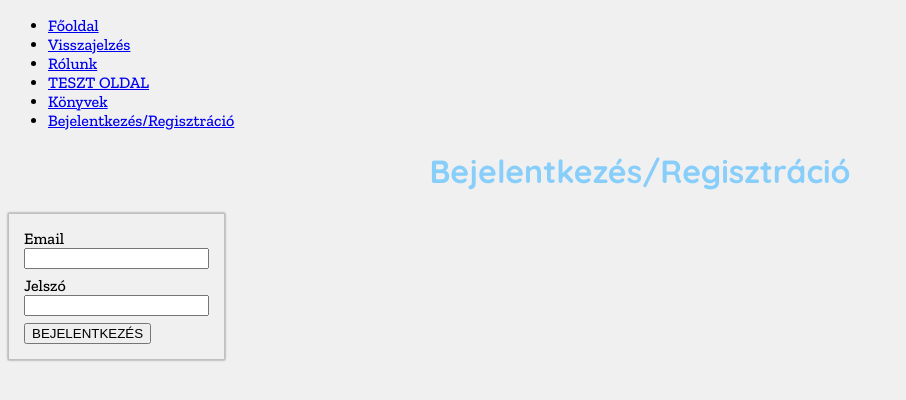
After one commit to NagypalMarton/Konyvorzo, a PHP site: page /pages/bej-reg.html in a window 1280 px wide. The commit adds this page. Shown: the top 400 px of the page, without its empty margins (0-906 px from the left). Run offline with PHP 8.4, Linux system fonts and the light colour scheme.

Commit message:
20200824

```diff
--- a/aboutme.html
+++ b/aboutme.html
@@ -14,6 +14,7 @@
         <li><a href="aboutme.html">Rólunk</a></li>
         <li><a href="/pages/tesztoldal.html">TESZT OLDAL</a></li>
         <li><a href="pages/books.html">Könyvek</a></li>
+        <li><a href="pages/bej-reg.html">Bejelentkezés/Regisztráció</a></li>
     </ul>
     <h1>Rólunk</h1>
     <h2>Mit érdemes tudni a <em>Könyvörző</em> oldalról?</h2>
--- a/index.html
+++ b/index.html
@@ -14,6 +14,7 @@
         <li><a href="aboutme.html">Rólunk</a></li>
         <li><a href="pages/tesztoldal.html">TESZT OLDAL</a></li>
         <li><a href="pages/books.html">Könyvek</a></li>
+        <li><a href="pages/bej-reg.html">Bejelentkezés/Regisztráció</a></li>
     </ul>
     <h1>Könyvörző</h1>
     <h2>Magyar könyves közösségi oldal</h2>
--- /dev/null
+++ b/pages/bej-reg.html
@@ -0,0 +1,41 @@
+<!DOCTYPE html>
+<html lang="hun">
+
+<head>
+    <meta charset="UTF-8">
+    <meta name="viewport" content="width=device-width, initial-scale=1.0">
+    <title>Könyvörző</title>
+    <link rel="stylesheet" href="/style/index.css">
+</head>
+
+<body id="bej-body">
+    <ul>
+        <li><a href="/index.html">Főoldal</a></li>
+        <li><a href="/visszajelzes.html">Visszajelzés</a></li>
+        <li><a href="/aboutme.html">Rólunk</a></li>
+        <li><a href="/pages/tesztoldal.html">TESZT OLDAL</a></li>
+        <li><a href="books.html">Könyvek</a></li>
+        <li><a href="bej-reg.html">Bejelentkezés/Regisztráció</a></li>
+    </ul>
+    <h1>
+        Bejelentkezés/Regisztráció
+    </h1>
+    <DIV class="login-div">
+        <DIV class="form-group">
+            <LABEL> Email</LABEL>
+            <INPUT class="form-control" type="email" name="email">
+        </DIV>
+
+        <DIV class="form-group">
+            <LABEL> Jelszó</LABEL>
+            <INPUT class="form-control red" type="password"” name="jelszó">
+        </DIV>
+
+        <DIV class="form-group">
+            <BUTTON class="red form-control">BEJELENTKEZÉS</BUTTON>
+        </DIV>
+    </DIV>
+
+</body>
+
+</html>
--- a/pages/books.html
+++ b/pages/books.html
@@ -15,6 +15,7 @@
         <li><a href="/aboutme.html">Rólunk</a></li>
         <li><a href="/pages/tesztoldal.html">TESZT OLDAL</a></li>
         <li><a href="books.html">Könyvek</a></li>
+        <li><a href="bej-reg.html">Bejelentkezés/Regisztráció</a></li>
     </ul>
     <h2>Könyvekről röviden</h2>
     <p> <span class="bored">A könyv (nyomtatott papírkönyv) az UNESCO meghatározása szerint: Olyan, szövegből és ábrából
--- a/pages/tesztoldal.html
+++ b/pages/tesztoldal.html
@@ -14,6 +14,7 @@
         <li><a href="/aboutme.html">Rólunk</a></li>
         <li><a href="/pages/tesztoldal.html">TESZT OLDAL</a></li>
         <li><a href="books.html">Könyvek</a></li>
+        <li><a href="bej-reg.html">Bejelentkezés/Regisztráció</a></li>
     </ul>
     <h1>Könyvörző</h1>
     <h2>Magyar könyves közösségi oldal</h2>
--- a/style/index.css
+++ b/style/index.css
@@ -40,3 +40,39 @@ h2,h3,h5
 {
     background-color: lightgrey;
 }
+
+/*Szelektorok*/
+#bej-body
+{
+    background-color: #f0f0f0;
+}
+
+.login-div
+{
+padding: 15px;
+border: solid 1px #c0c0c0;
+box-shadow: 0 0 2px #777777;
+display: inline-block;
+}
+/* többszörösen összetett Szelektor*/
+.login-div input /*login-div-en belüli inputra vonatkozik a szóköz miatt*/
+{
+    display: block;
+    margin-bottom: 7px;
+}
+
+/*.login-div input[type="email"] /*attribútom jele:[]
+{
+    border: solid 1px blue;
+}
+
+.login-div input[type="password"]
+{
+    border: solid 1px red;
+}
+.login-div input[class*="red"] /* ^(ALT GR+3)-> Azzal kezdődik, hogy...; $ -> Azzal végződik, hogy... *->bárhol szerepelhet
+{
+    border: solid 1px yellowgreen;
+}*/
+
+/*Pszeudo-szelektor*/
--- a/visszajelzes.html
+++ b/visszajelzes.html
@@ -14,6 +14,7 @@
         <li><a href="aboutme.html">Rólunk</a></li>
         <li><a href="/pages/tesztoldal.html">TESZT OLDAL</a></li>
         <li><a href="pages/books.html">Könyvek</a></li>
+        <li><a href="pages/bej-reg.html">Bejelentkezés/Regisztráció</a></li>
     </ul>
     <h1>Visszajelzés</h1>
     <h3>Meghibásodott? Nem müködik megfelelően? Hiányolsz bizonyos funkciókat?</h3>
```
